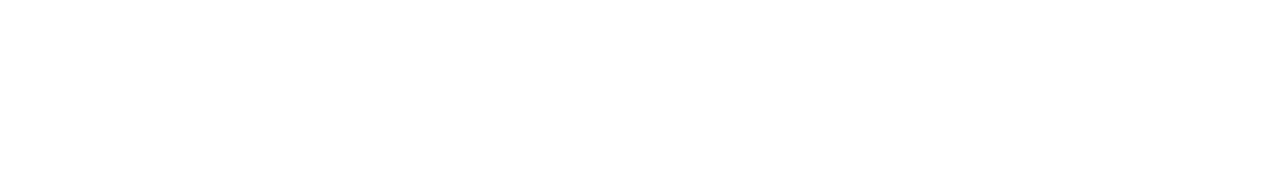
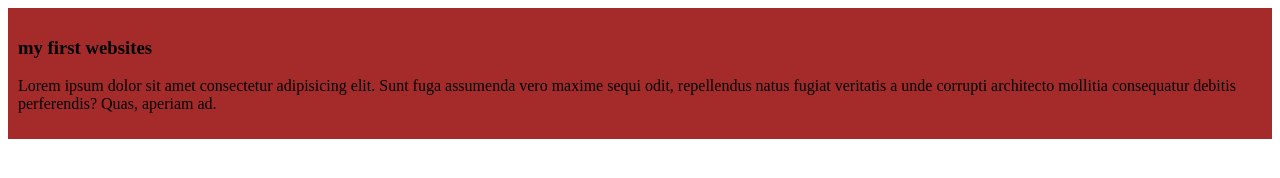
Before and after one commit to 1munni/my-simple-website, a plain HTML site: page index.html in a window 1280 px wide. Drawn offline with Linux system fonts and the light colour scheme.

Commit message:
added the first blog

```diff
--- a/index.html
+++ b/index.html
@@ -4,8 +4,10 @@
     <meta charset="UTF-8">
     <meta name="viewport" content="width=device-width, initial-scale=1.0">
     <title>my simple website</title>
+    <link rel="stylesheet" href="styles/blog.css">
 </head>
 <body>
-
+    <div><h3>my first websites</h3>
+    <p>Lorem ipsum dolor sit amet consectetur adipisicing elit. Sunt fuga assumenda vero maxime sequi odit, repellendus natus fugiat veritatis a unde corrupti architecto mollitia consequatur debitis perferendis? Quas, aperiam ad.</p></div>
 </body>
 </html>
--- /dev/null
+++ b/styles/blog.css
@@ -0,0 +1,3 @@
+div{background-color: brown;
+padding: 10px;
+}
```
